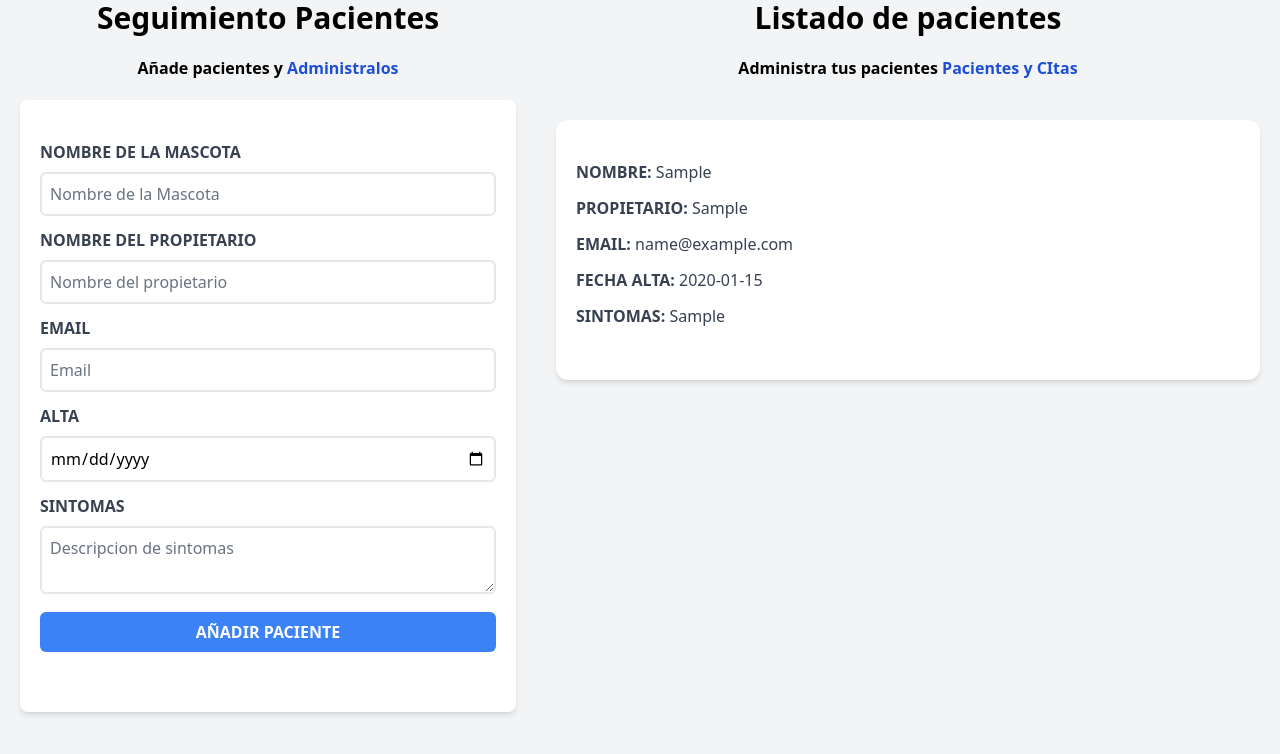
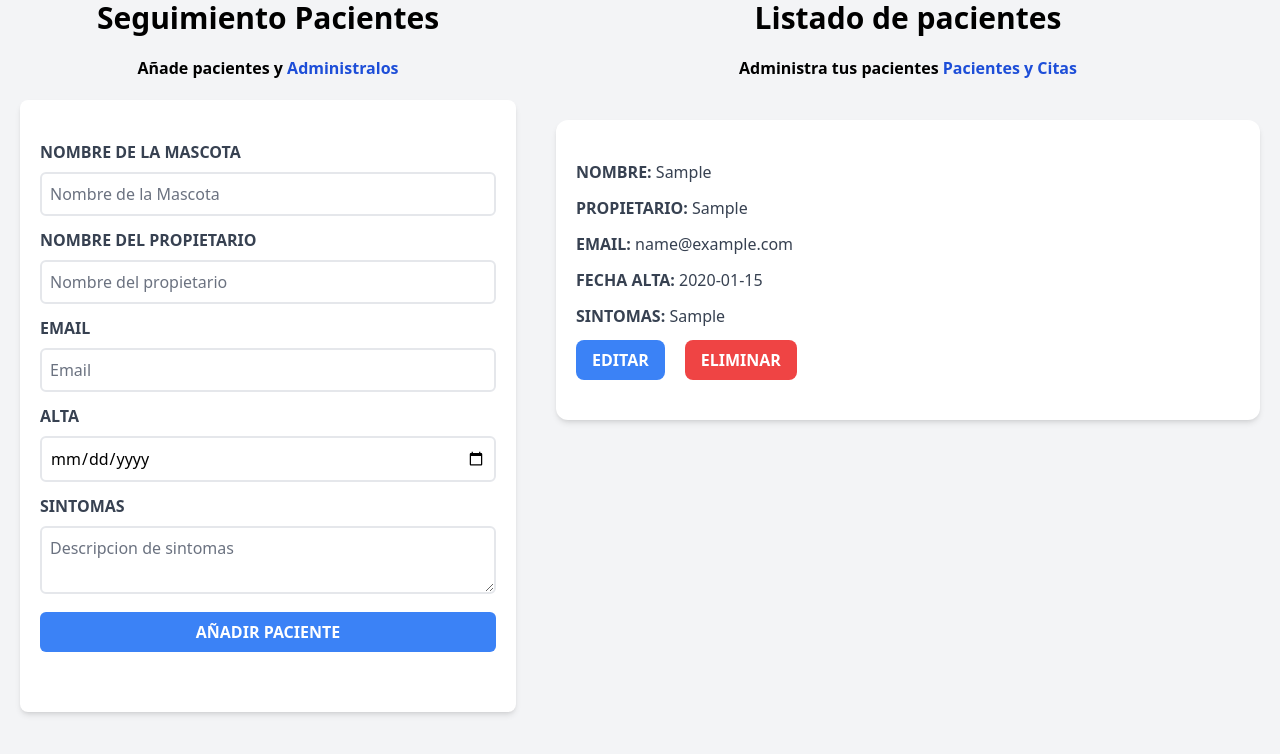
Before and after one commit to DiegoBelPe/admin-patients, a React (Vite) app: page / in a window 1280 px wide. Both pictures are taken after typing "Sample", "Sample", "name@example.com", "2020-01-15", "Sample" into the empty fields and a click on the input "Añadir paciente". Shown: the part 176-930 px from the top of the page. Built offline with nearby package versions, Linux system fonts and the light colour scheme.

Commit message:
feat: ternary and add button edit and remove

```diff
--- a/src/components/ListPatients.jsx
+++ b/src/components/ListPatients.jsx
@@ -3,10 +3,14 @@
 
 const ListadoPacintes = ({pacientes})=>{
 
+
+
   return (
   <div className='md:w-1/2 lg:w-3/5 md:h-screen overflow-y-scroll '>
+    {pacientes && pacientes.length ? (
+    <>
       <h2 className='font-black text-3xl text-center'>Listado de pacientes</h2>
-    <p className='text-center mt-5 font-bold mb-5'>Administra tus pacientes <span className='text-blue-700'>Pacientes y CItas</span></p>
+      <p className='text-center mt-5 font-bold mb-5'>Administra tus pacientes <span className='text-blue-700'>Pacientes y Citas</span></p>
 
       {pacientes.map(paciente => (
         <Patient
@@ -16,6 +20,16 @@
 
       ))}
 
+    </>
+    ) : (
+    <>
+        <h2 className='font-black text-3xl text-center'>No existen pacientes</h2>
+        <p className='text-center mt-5 font-bold mb-5'>Agrega pacientes <span className='text-blue-700'>en tu lista</span></p>
+
+    </>
+    )}
+
+
   </div>
   )
 }
--- a/src/components/patient.jsx
+++ b/src/components/patient.jsx
@@ -25,6 +25,20 @@
           Sintomas:
           <span className='font-normal normal-case'> {sintomas} </span>
         </p>
+        <div>
+          <button
+            type='button'
+            className='bg-blue-500 hover:bg-blue-600 py-2 px-4 text-white font-bold uppercase rounded-lg'
+          >
+            Editar
+          </button>
+          <button
+            className='bg-red-500 hover:bg-red-600 py-2 px-4 text-white font-bold uppercase rounded-lg ml-5'
+            type='button'
+          >
+            Eliminar
+          </button>
+        </div>
     </div>
   )
 }
```
Lines whose indentation alone changed are shown as unchanged.
